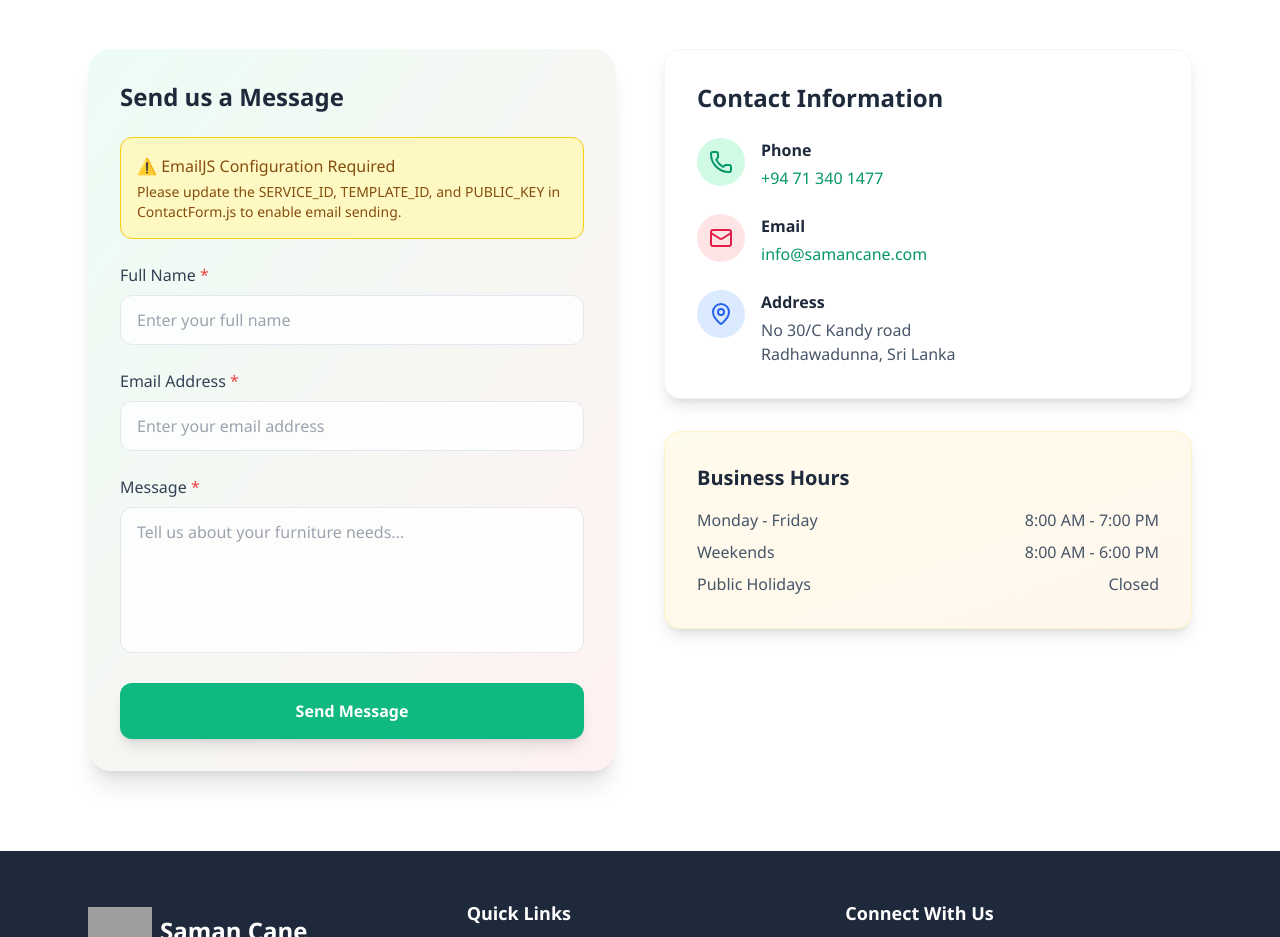
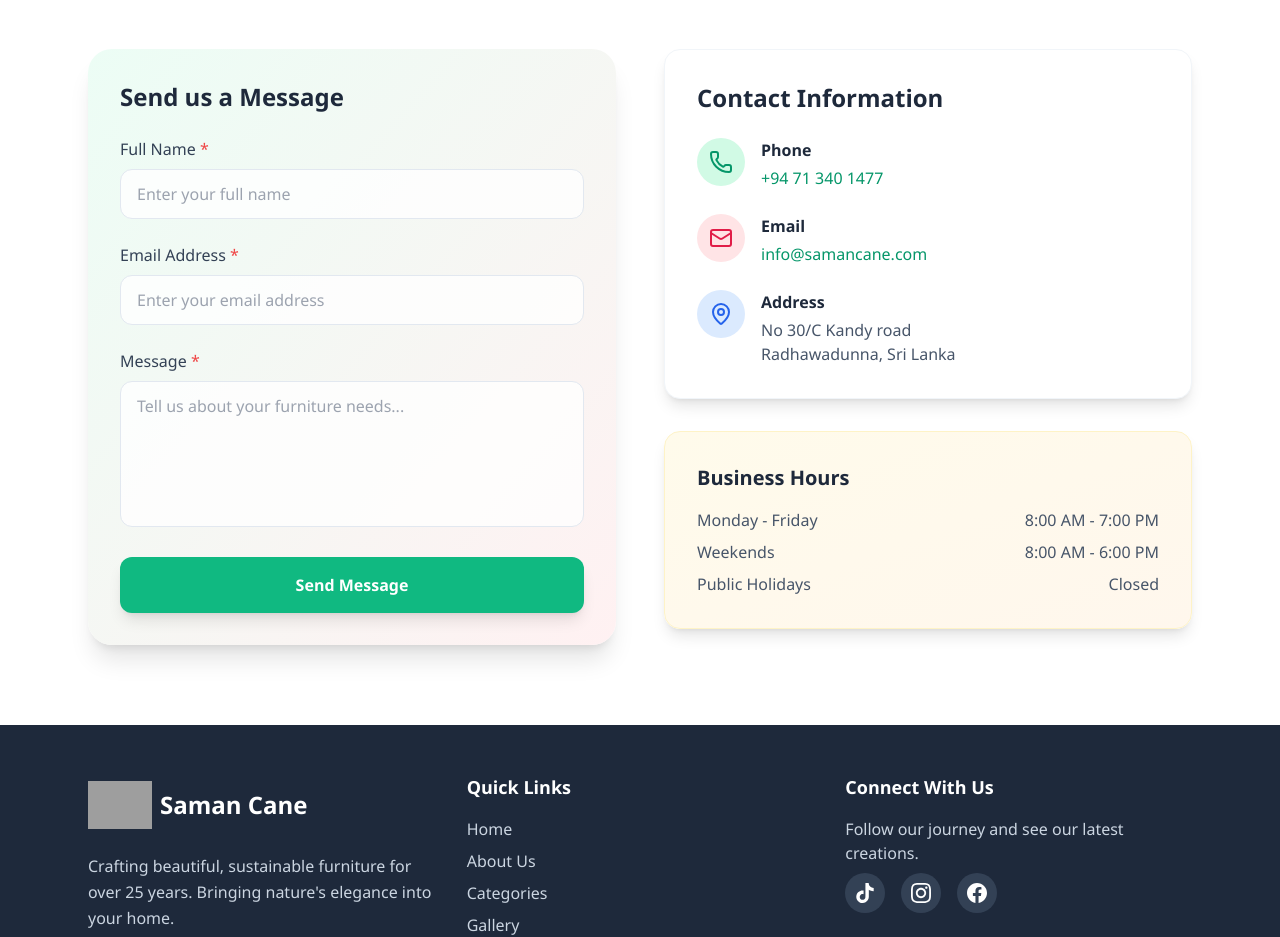
Before and after one commit to Dissa2003/Saman-Cane, a React (Create React App) app: page / in a window 1280 px wide. Shown: the part 2840-3777 px from the top of the page. Built offline with nearby package versions, Linux system fonts and the light colour scheme; grey boxes are pictures that could not be loaded.

Commit message:
update the SERVICE_ID, TEMPLATE_ID, and PUBLIC_KEY

```diff
--- a/src/ContactForm.js
+++ b/src/ContactForm.js
@@ -13,14 +13,12 @@ const ContactForm = () => {
 
   // EmailJS configuration
   const SERVICE_ID = 'service_ncawp1l';
-  const TEMPLATE_ID = 'template_contact'; // Replace with your actual template ID
-  const PUBLIC_KEY = 'your_public_key_here'; // Replace with your actual public key
+  const TEMPLATE_ID = 'template_j1v2dab';
+  const PUBLIC_KEY = 'ZqEH51ema1UwtzUtF';
 
   // Check if EmailJS is properly configured
   const isEmailJSConfigured = () => {
-    return SERVICE_ID !== 'service_ncawp1l' &&
-           TEMPLATE_ID !== 'template_contact' &&
-           PUBLIC_KEY !== 'your_public_key_here';
+    return SERVICE_ID && TEMPLATE_ID && PUBLIC_KEY;
   };
 
   const handleChange = (e) => {
```
Also changed, not shown: 2 other files (tests, documents, lock files or other folders).
